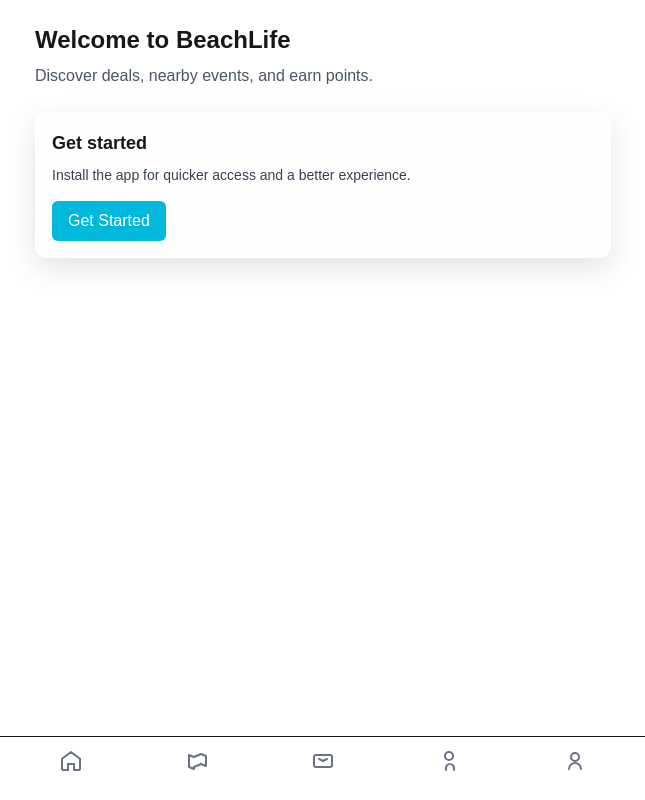
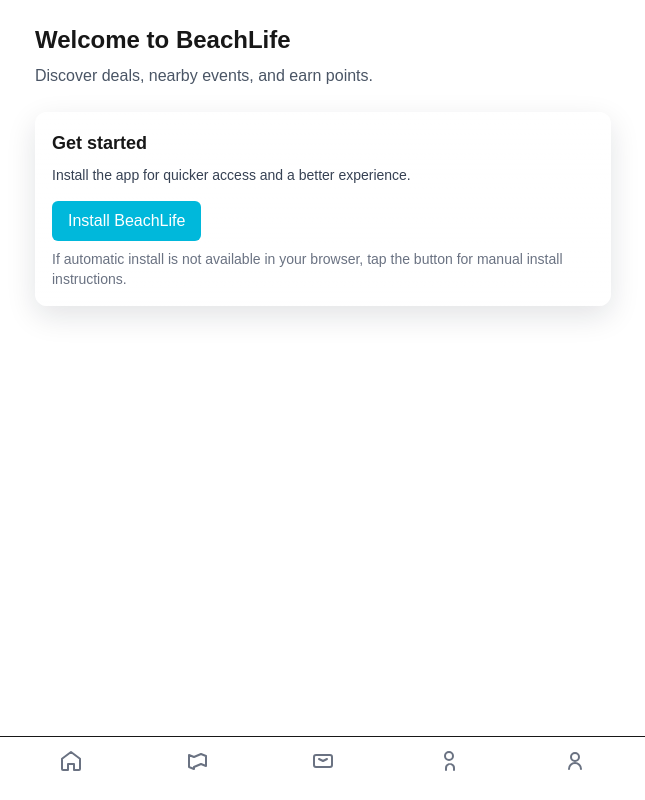
Before and after one commit to RickyEspino/BeachLifeApp, a Next.js app: page / in a window 1280 px wide. Shown: the whole page, without its empty margins (317-962 px from the left). Built offline with nearby package versions, Linux system fonts and the light colour scheme; no server answers.

Commit message:
Always show Install button; fallback to /installing when automatic prompt missing

```diff
--- a/src/app/page.tsx
+++ b/src/app/page.tsx
@@ -23,7 +23,11 @@
 			// eslint-disable-next-line @typescript-eslint/ban-ts-comment
 			// @ts-ignore
 			const be = typeof window !== 'undefined' ? window.__beachlife_before_install_event : null;
-		if (!be) return router.push('/login');
+			if (!be) {
+				// If the browser didn't expose an automatic install prompt, show manual
+				// instructions on the installing page so users can add the app to home.
+				return router.push('/installing');
+			}
 
 		try {
 			setInstalling(true);
@@ -54,8 +58,11 @@
 									className="px-4 py-2 rounded-md bg-cyan-500 text-white"
 									disabled={installing}
 								>
-						{installAvailable ? (installing ? 'Installing...' : 'Install BeachLife') : 'Get Started'}
+									{installing ? 'Installing...' : 'Install BeachLife'}
 								</button>
+											{!installAvailable && (
+												<div className="mt-2 text-sm text-gray-500">If automatic install is not available in your browser, tap the button for manual install instructions.</div>
+											)}
 				</div>
 			</div>
 		</section>
```
Lines whose indentation alone changed are shown as unchanged.
